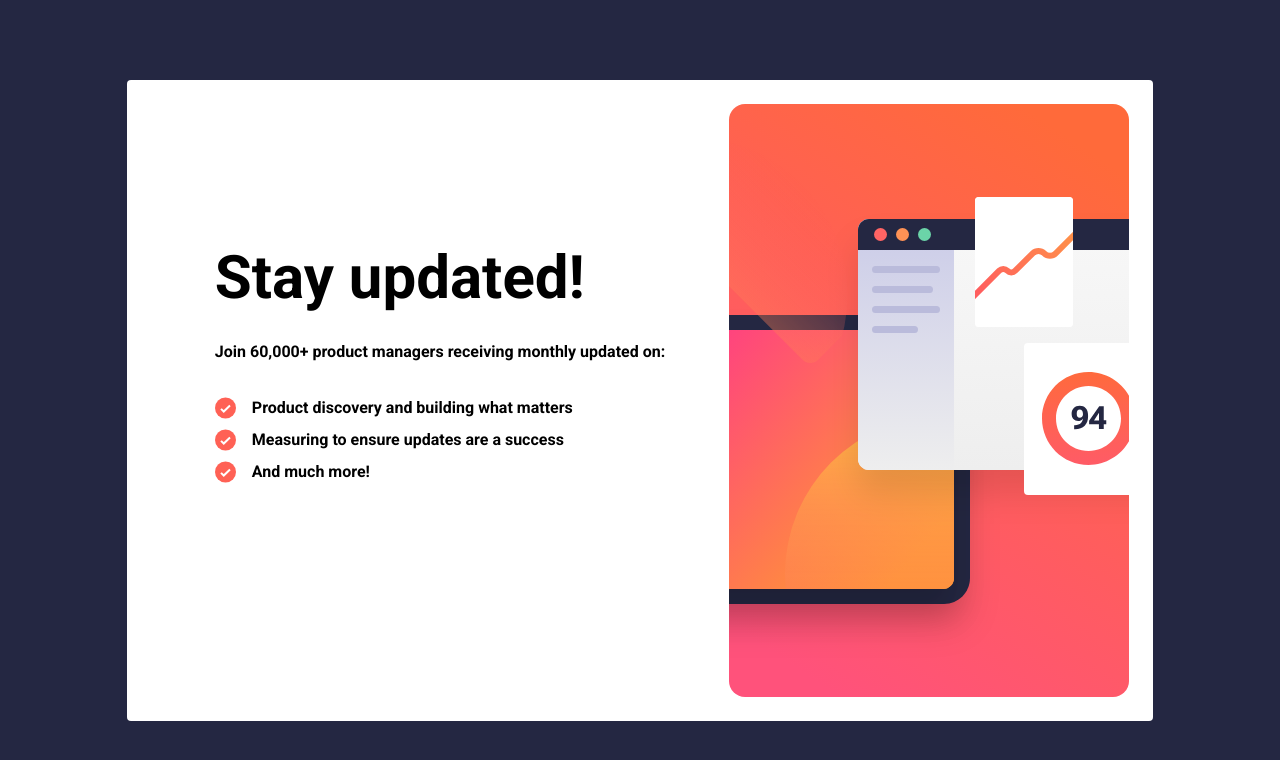
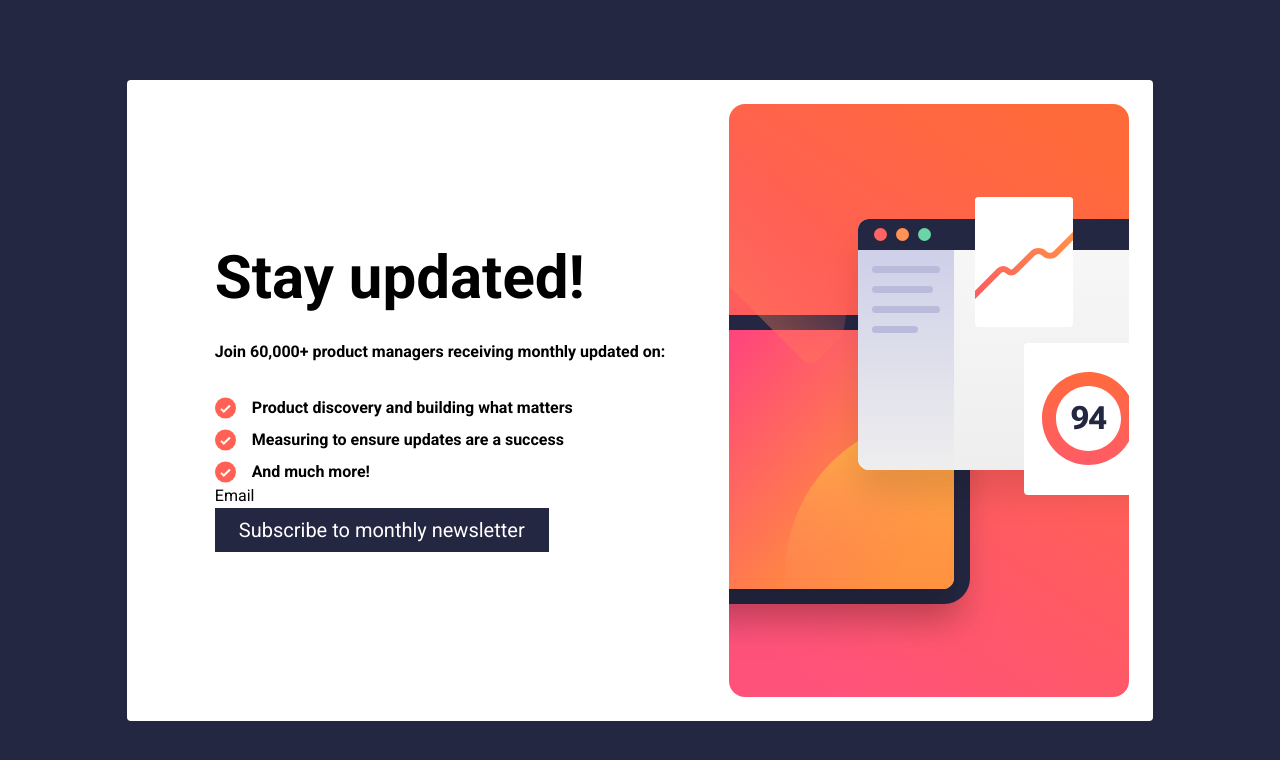
Before and after one commit to lavollmer/newsletter-signup, a React (Vite) app: page / in a window 1280 px wide. Shown: the top 760 px of the page. Built offline with nearby package versions, Linux system fonts and the light colour scheme.

Commit message:
adding in the styling for button and email to app

```diff
--- a/src/App.jsx
+++ b/src/App.jsx
@@ -1,6 +1,8 @@
 import "./App.css";
 import illustrationSignUp from "./assets/illustration-sign-up-desktop.svg";
-import Text from "./components/Text";
+import Text from "./components/Text.jsx";
+import Email from "./components/Email.jsx";
+import Button from "./components/Button.jsx";
 
 function App() {
   return (
@@ -13,6 +15,8 @@ function App() {
                 Stay updated!
               </h1>
               <Text />
+              <Email />
+              <Button />
             </div>
             <div>
               <img src={illustrationSignUp} alt="Illustration sign up" className="rounded-lg" />
--- /dev/null
+++ b/src/components/Button.jsx
@@ -0,0 +1,11 @@
+import React from 'react'
+
+const Button = () => {
+  return (
+    <div>
+        <button className='bg-dark-slate-grey text-white md:text-xl text-lg py-2 px-6'>Subscribe to monthly newsletter</button>
+    </div>
+  )
+}
+
+export default Button
--- /dev/null
+++ b/src/components/Email.jsx
@@ -0,0 +1,9 @@
+import React from 'react'
+
+const Email = () => {
+  return (
+    <div>Email</div>
+  )
+}
+
+export default Email
```
